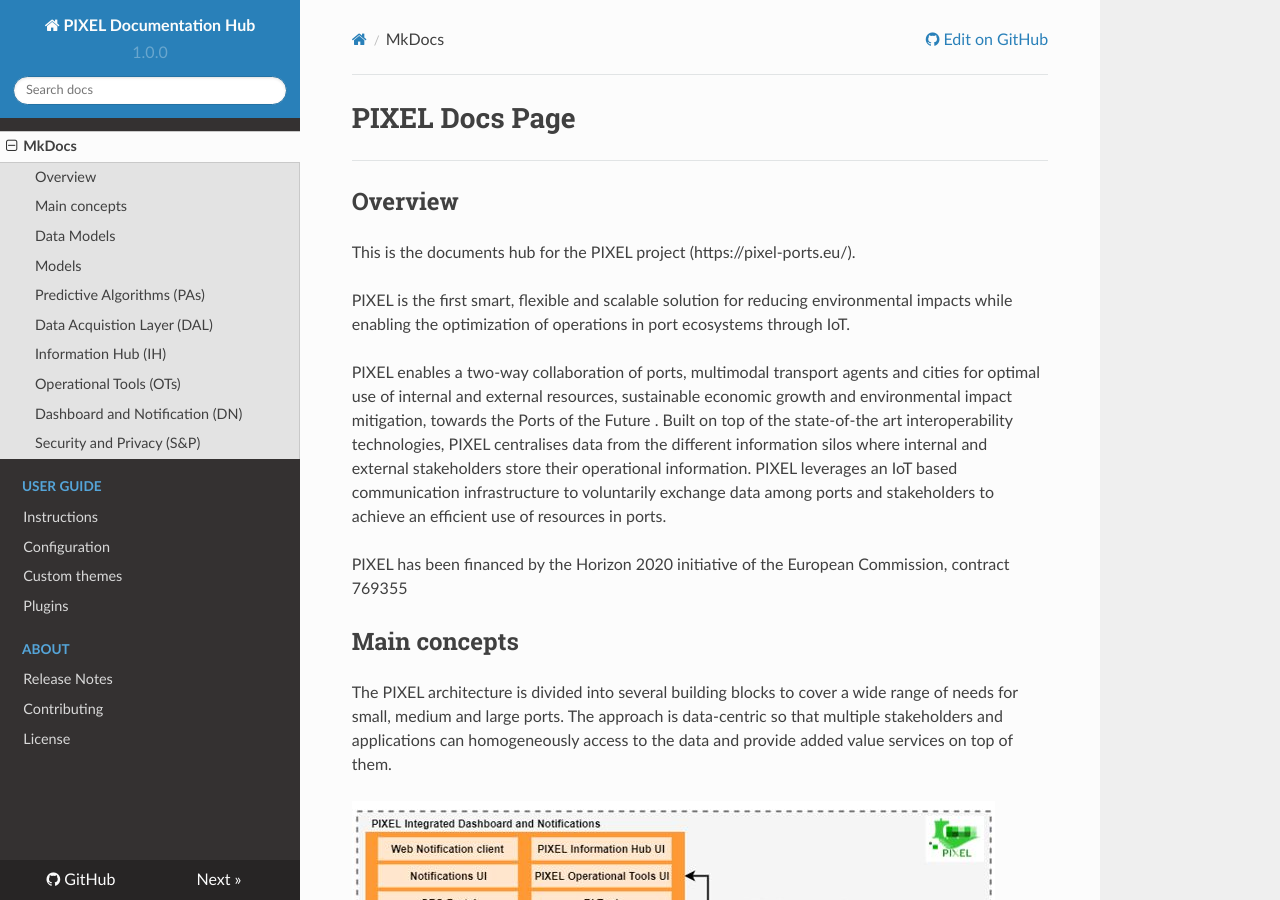
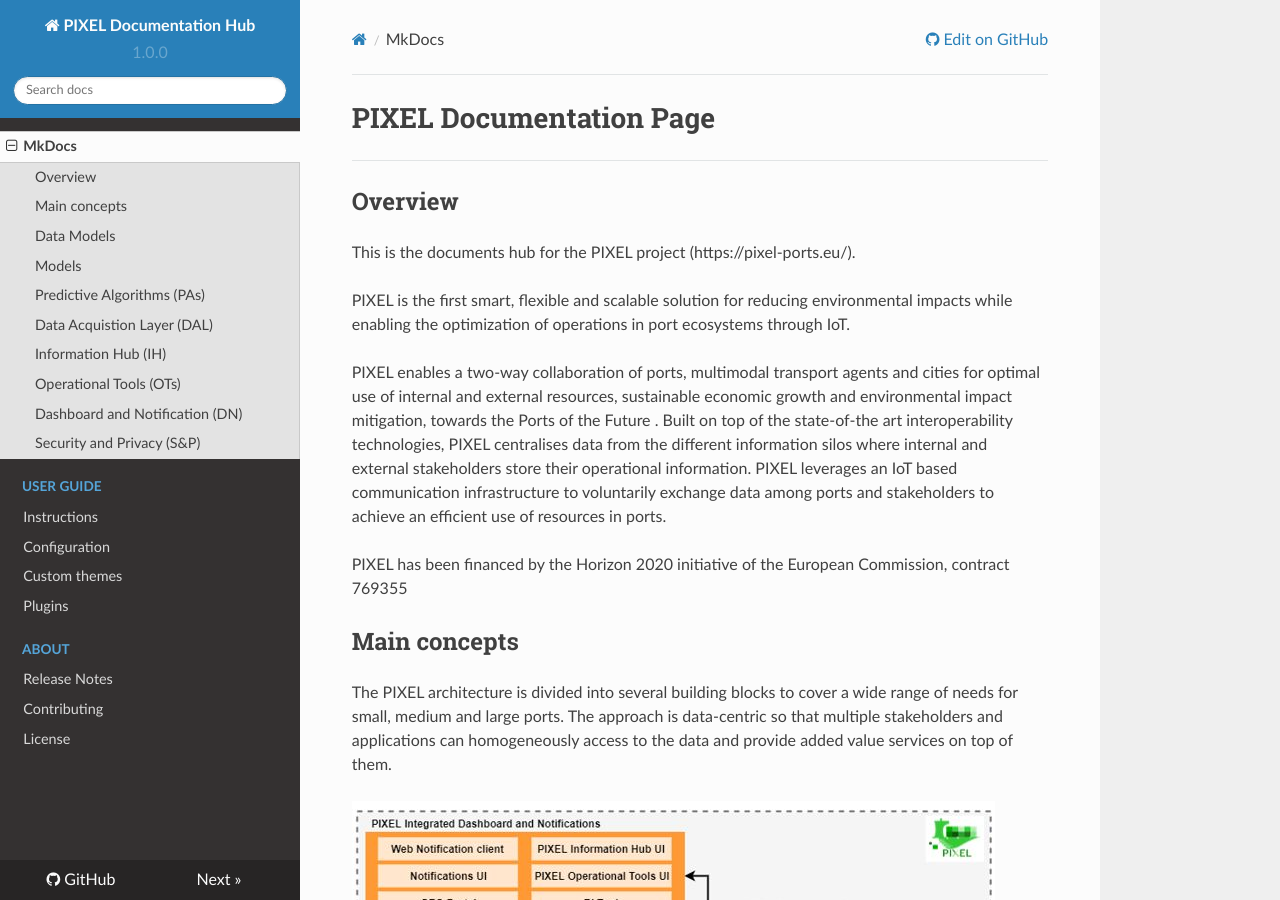
Before and after one commit to pixel-ports/docs-hub, an MkDocs documentation site: the page built from docs/index.md, in a window 1280 px wide and 900 px high. Built offline with MkDocs 1.6.1, drawn with Linux system fonts in a browser that asks for light colours; nearby versions of some CDN libraries; old or Windows-style settings are respelled for this version of MkDocs.

Commit message:
Update index.md

```diff
--- a/docs/index.md
+++ b/docs/index.md
@@ -1,4 +1,4 @@
-# PIXEL Docs Page
+# PIXEL Documentation Page
 
 
 
```
